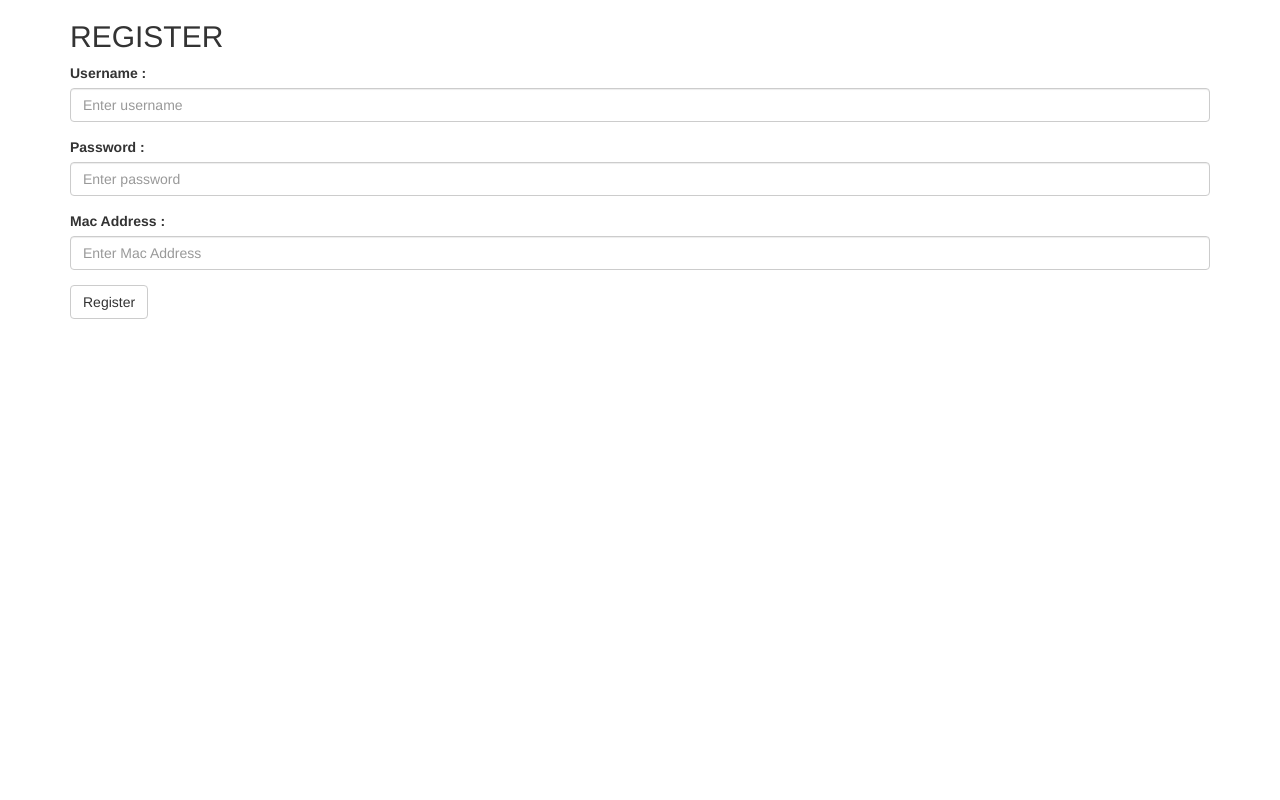
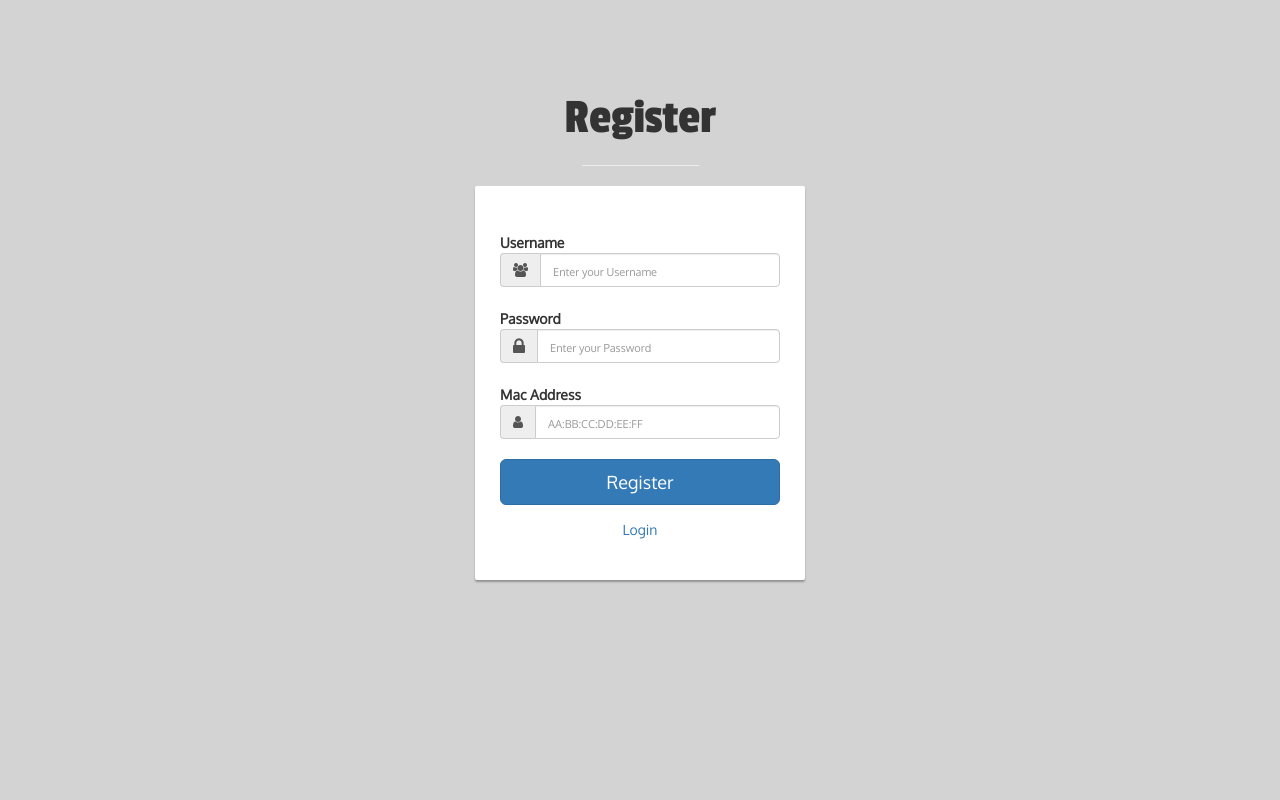
Before and after one commit to Rezananda/skripsi, a Flask app: page /register in a window 1280 px wide. Run offline with Flask 2, Linux system fonts and the light colour scheme; some libraries are stand-ins or nearby versions.

Commit message:
update UI

```diff
--- a/routes/__init__.py
+++ b/routes/__init__.py
@@ -32,13 +32,7 @@ app.config['SQLALCHEMY_TRACK_MODIFICATIONS'] = False
 db = SQLAlchemy(app)
 ma = Marshmallow(app)
 
-#client = MongoClient('10.34.216.102')
-client = MongoClient('159.65.1.111', 29027,
-                        username='mongostorage',
-                        password='iotdatastr',
-                        authSource='admin',
-                        authMechanism='SCRAM-SHA-1')
-
+client = MongoClient('10.34.216.102')
 
 def validate_token(request,is_admin=False):
 
--- a/routes/templates/Register.html
+++ b/routes/templates/Register.html
@@ -1,31 +1,144 @@
 <!DOCTYPE html>
 <html lang="en">
+
 <head>
   <meta charset="UTF-8">
-    <title>REGISTER</title>
+  <title>Login</title>
   <meta name="viewport" content="width=device-width, initial-scale=1">
   <link rel="stylesheet" href="https://maxcdn.bootstrapcdn.com/bootstrap/3.3.7/css/bootstrap.min.css">
   <script src="https://ajax.googleapis.com/ajax/libs/jquery/3.3.1/jquery.min.js"></script>
   <script src="https://maxcdn.bootstrapcdn.com/bootstrap/3.3.7/js/bootstrap.min.js"></script>
+  <script language="JavaScript" src="js/login.js" type="text/javascript"></script>
+  <!-- Website Font style -->
+  <link rel="stylesheet" href="https://maxcdn.bootstrapcdn.com/font-awesome/4.6.1/css/font-awesome.min.css">
+
+  <!-- Google Fonts -->
+  <link href='https://fonts.googleapis.com/css?family=Passion+One' rel='stylesheet' type='text/css'>
+  <link href='https://fonts.googleapis.com/css?family=Oxygen' rel='stylesheet' type='text/css'>
+  <style>
+    body,
+    html {
+      height: 100%;
+      background-repeat: no-repeat;
+      background-color: #d3d3d3;
+      font-family: 'Oxygen', sans-serif;
+    }
+
+    .main {
+      margin-top: 70px;
+    }
+
+    h1.title {
+      font-size: 50px;
+      font-family: 'Passion One', cursive;
+      font-weight: 400;
+    }
+
+    hr {
+      width: 10%;
+      color: #fff;
+    }
+
+    .form-group {
+      margin-bottom: 15px;
+    }
+
+    label {
+      margin-bottom: 15px;
+    }
+
+    input,
+    input::-webkit-input-placeholder {
+      font-size: 11px;
+      padding-top: 3px;
+    }
+
+    .main-login {
+      background-color: #fff;
+      /* shadows and rounded borders */
+      -moz-border-radius: 2px;
+      -webkit-border-radius: 2px;
+      border-radius: 2px;
+      -moz-box-shadow: 0px 2px 2px rgba(0, 0, 0, 0.3);
+      -webkit-box-shadow: 0px 2px 2px rgba(0, 0, 0, 0.3);
+      box-shadow: 0px 2px 2px rgba(0, 0, 0, 0.3);
+
+    }
+
+    .main-center {
+      margin-top: 30px;
+      margin: 0 auto;
+      max-width: 330px;
+      padding: 40px 40px;
+
+    }
+
+    .login-button {
+      margin-top: 5px;
+    }
+
+    .login-register {
+      font-size: 14px;
+      text-align: center;
+    }
+  </style>
 </head>
+
 <body>
   <div class="container">
-  <h2>REGISTER</h2>
-  <form name="FormRegister" method="post" action="/register">
+    <div class="row main">
+      <div class="panel-title text-center">
+        <h1 class="title">Register</h1>
+        <hr/>
+      </div>
+      <div class="main-login main-center">
+        <div id="alert_message"></div>
+        <form class="form-horizontal" name="FormRegister" method="post" action="" id="register-form">
+
           <div class="form-group">
-      <label for="username">Username :</label>
-      <input type="text" class="form-control" id="username" name="username" placeholder="Enter username">
+            <label for="username" class="cols-sm-2 control-label">Username</label>
+            <div class="cols-sm-10">
+              <div class="input-group">
+                <span class="input-group-addon">
+                  <i class="fa fa-users fa" aria-hidden="true"></i>
+                </span>
+                <input type="text" class="form-control" name="username" id="username" placeholder="Enter your Username" />
               </div>
+            </div>
+          </div>
+
           <div class="form-group">
-      <label for="password">Password :</label>
-      <input type="password" class="form-control" id="password" name="password" placeholder="Enter password">
+            <label for="password" class="cols-sm-2 control-label">Password</label>
+            <div class="cols-sm-10">
+              <div class="input-group">
+                <span class="input-group-addon">
+                  <i class="fa fa-lock fa-lg" aria-hidden="true"></i>
+                </span>
+                <input type="password" class="form-control" name="password" id="password" placeholder="Enter your Password" />
               </div>
+            </div>
+          </div>
+
           <div class="form-group">
-      <label for="mac_address">Mac Address :</label>
-      <input type="text" class="form-control" id="mac_address" name="mac_address" placeholder="Enter Mac Address">
+							<label for="mac-address" class="cols-sm-2 control-label">Mac Address</label>
+							<div class="cols-sm-10">
+								<div class="input-group">
+									<span class="input-group-addon"><i class="fa fa-user fa" aria-hidden="true"></i></span>
+									<input type="text" class="form-control" name="mac-address" id="mac-address"  placeholder="AA:BB:CC:DD:EE:FF"/>
 								</div>
-    <button type="submit" class="btn btn-default">Register</button>
+							</div>
+						</div>
+
+          <div class="form-group ">
+            <button type="submit" class="btn btn-primary btn-lg btn-block login-button">Register</button>
+          </div>
+          <div class="login-register">
+            <a href="http://127.0.0.1:5001/login">Login</a>
+          </div>
         </form>
       </div>
+    </div>
+  </div>
 </body>
+
 </html>
```
Also changed, not shown: routes/templates/Login.html (+121 -8 lines). Lines whose indentation alone changed are shown as unchanged.
